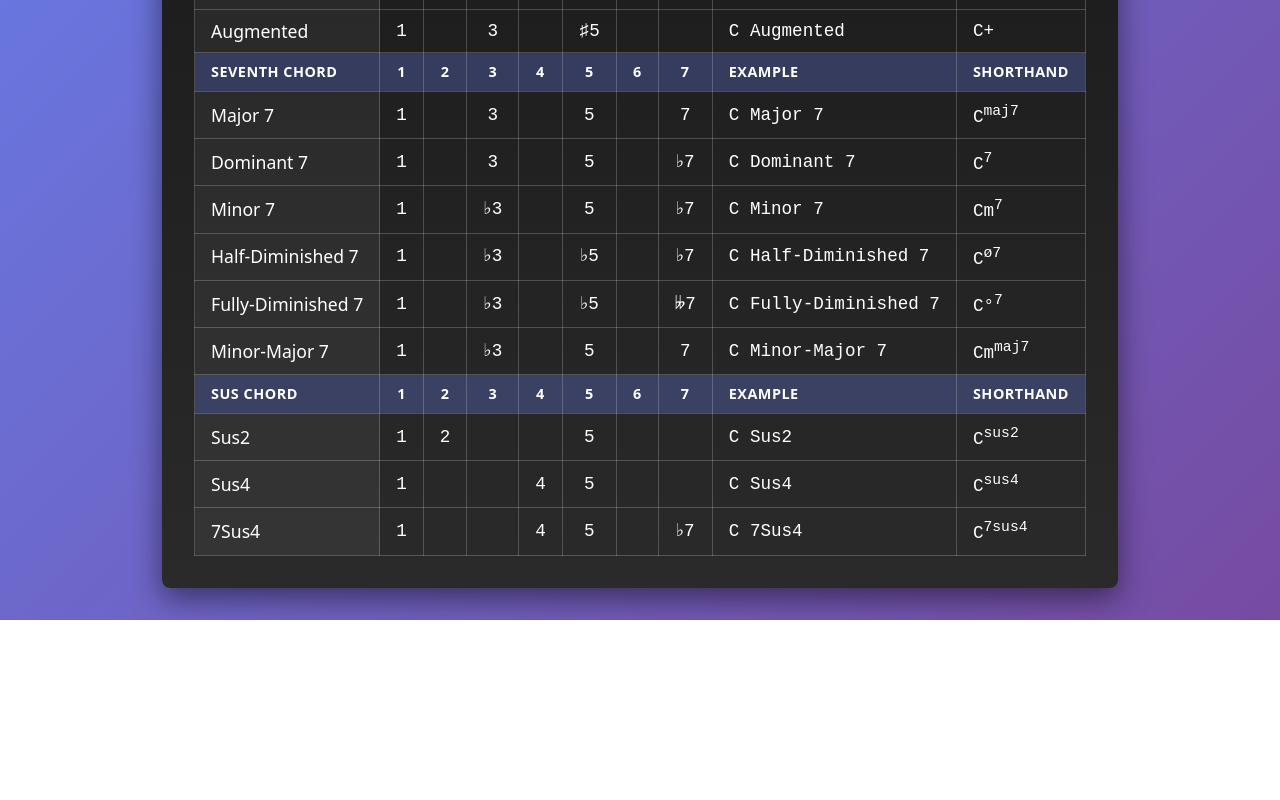
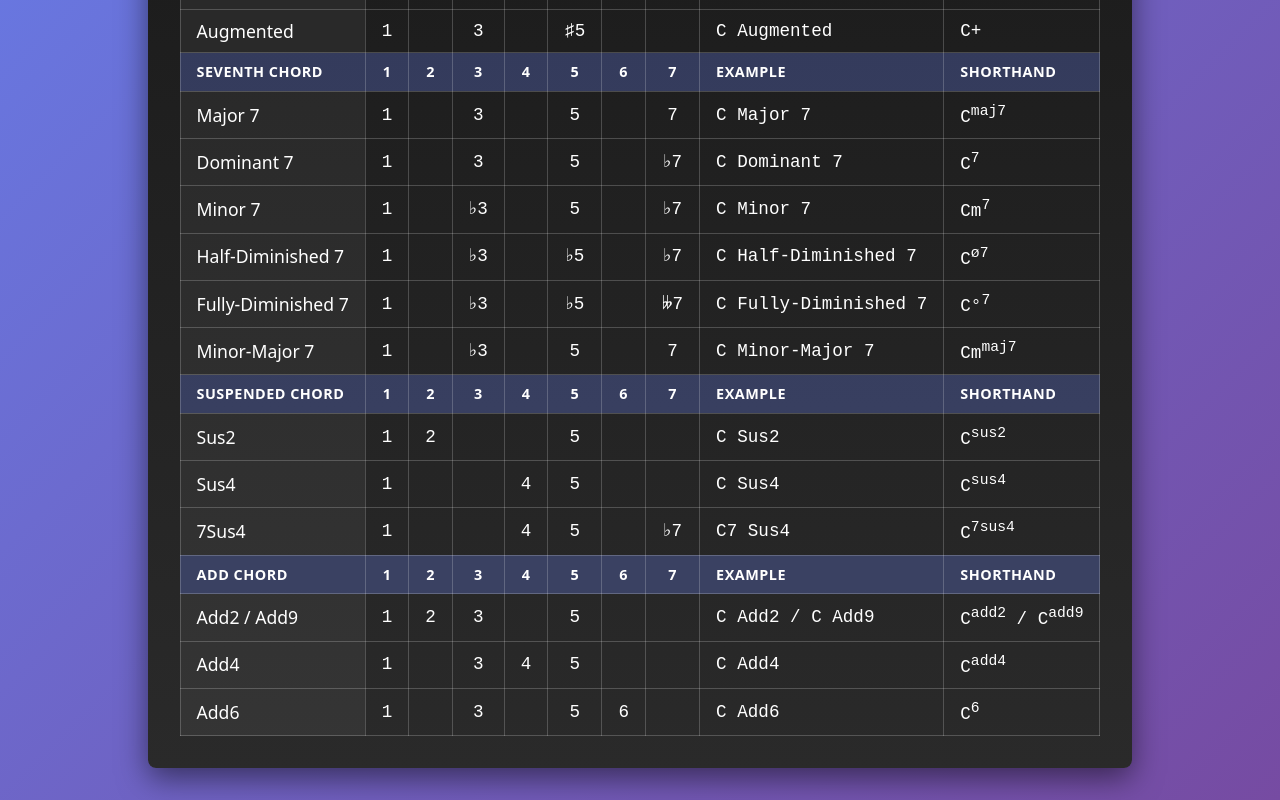
Before and after one commit to roberthead/piano-keyboard-app, a React (Vite) app: page /chords in a window 1280 px wide. Shown: the part 364-1164 px from the top of the page. Before the commit the page ends 984 px from the top, so only its background shows below. Built offline with nearby package versions, Linux system fonts and the light colour scheme.

Commit message:
Add add2, add4, add6, add9 chord notations

```diff
--- a/src/components/Chords.tsx
+++ b/src/components/Chords.tsx
@@ -166,7 +166,7 @@ function Chords() {
               </td>
             </tr>
             <tr className="section-header">
-              <th>Sus Chord</th>
+              <th>Suspended Chord</th>
               <th className="scale-degree">1</th>
               <th className="scale-degree">2</th>
               <th className="scale-degree">3</th>
@@ -214,9 +214,63 @@ function Chords() {
               <td className="scale-degree">5</td>
               <td></td>
               <td className="scale-degree">♭7</td>
-              <td>C 7Sus4</td>
+              <td>C7 Sus4</td>
               <td>
                 C<sup>7sus4</sup>
+              </td>
+            </tr>
+            <tr className="section-header">
+              <th>Add Chord</th>
+              <th className="scale-degree">1</th>
+              <th className="scale-degree">2</th>
+              <th className="scale-degree">3</th>
+              <th className="scale-degree">4</th>
+              <th className="scale-degree">5</th>
+              <th className="scale-degree">6</th>
+              <th className="scale-degree">7</th>
+              <th>Example</th>
+              <th>Shorthand</th>
+            </tr>
+            <tr>
+              <th>Add2 / Add9</th>
+              <td className="scale-degree">1</td>
+              <td className="scale-degree">2</td>
+              <td className="scale-degree">3</td>
+              <td></td>
+              <td className="scale-degree">5</td>
+              <td></td>
+              <td></td>
+              <td>C Add2 / C Add9</td>
+              <td>
+                C<sup>add2</sup> / C<sup>add9</sup>
+              </td>
+            </tr>
+            <tr>
+              <th>Add4</th>
+              <td className="scale-degree">1</td>
+              <td></td>
+              <td className="scale-degree">3</td>
+              <td className="scale-degree">4</td>
+              <td className="scale-degree">5</td>
+              <td></td>
+              <td></td>
+              <td>C Add4</td>
+              <td>
+                C<sup>add4</sup>
+              </td>
+            </tr>
+            <tr>
+              <th>Add6</th>
+              <td className="scale-degree">1</td>
+              <td></td>
+              <td className="scale-degree">3</td>
+              <td></td>
+              <td className="scale-degree">5</td>
+              <td className="scale-degree">6</td>
+              <td></td>
+              <td>C Add6</td>
+              <td>
+                C<sup>6</sup>
               </td>
             </tr>
           </tbody>
```
